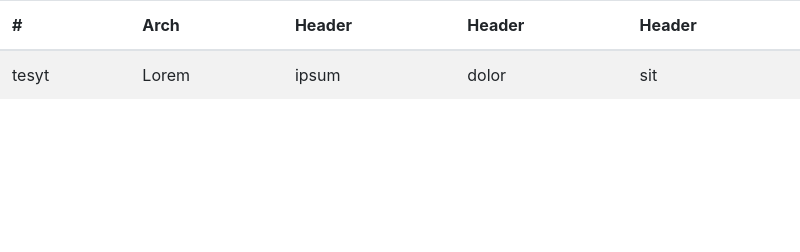
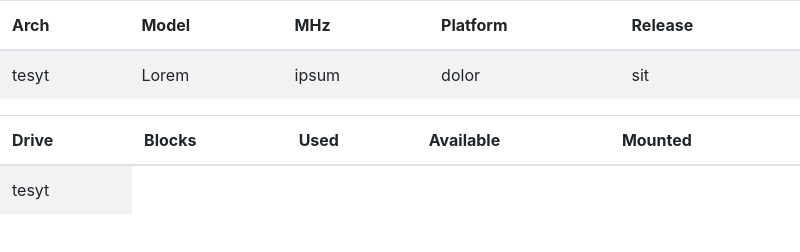
Before and after one commit to deepbreathnoob/ofsElectron, an Electron app: page index.html in a window 800 px wide. Drawn offline with nearby package versions, Linux system fonts and the light colour scheme; no server answers.

Commit message:
Little changes first try to add d disk info

```diff
--- a/index.html
+++ b/index.html
@@ -24,11 +24,11 @@
       <table class="table table-striped">
   <thead>
     <tr>
-      <th>#</th>
       <th>Arch</th>
-      <th>Header</th>
-      <th>Header</th>
-      <th>Header</th>
+      <th>Model</th>
+      <th>MHz</th>
+      <th>Platform</th>
+      <th>Release</th>
     </tr>
   </thead>
   <tbody>
@@ -41,6 +41,30 @@
     </tr>
 
   </tbody>
+
+</table>
+
+    </div>
+    <div class="table-responsive">
+      <table class="table table-striped">
+  <thead>
+    <tr>
+      <th>Drive</th>
+      <th>Blocks</th>
+      <th>Used</th>
+      <th>Available</th>
+      <th>Mounted</th>
+    </tr>
+  </thead>
+  <tbody>
+    <tr>
+
+      <td>tesyt</td>
+
+    </tr>
+
+  </tbody>
+
 </table>
 
     </div>
```
Also changed, not shown: main.js (+26 -7 lines).
